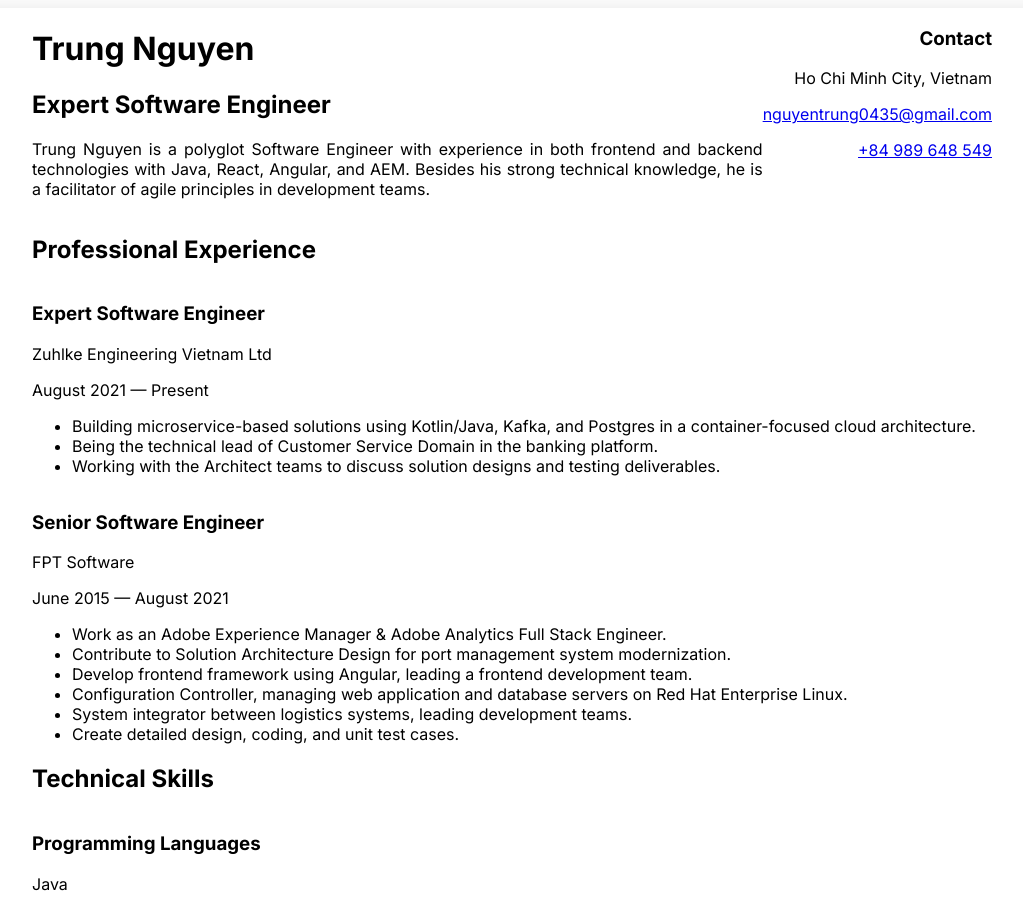
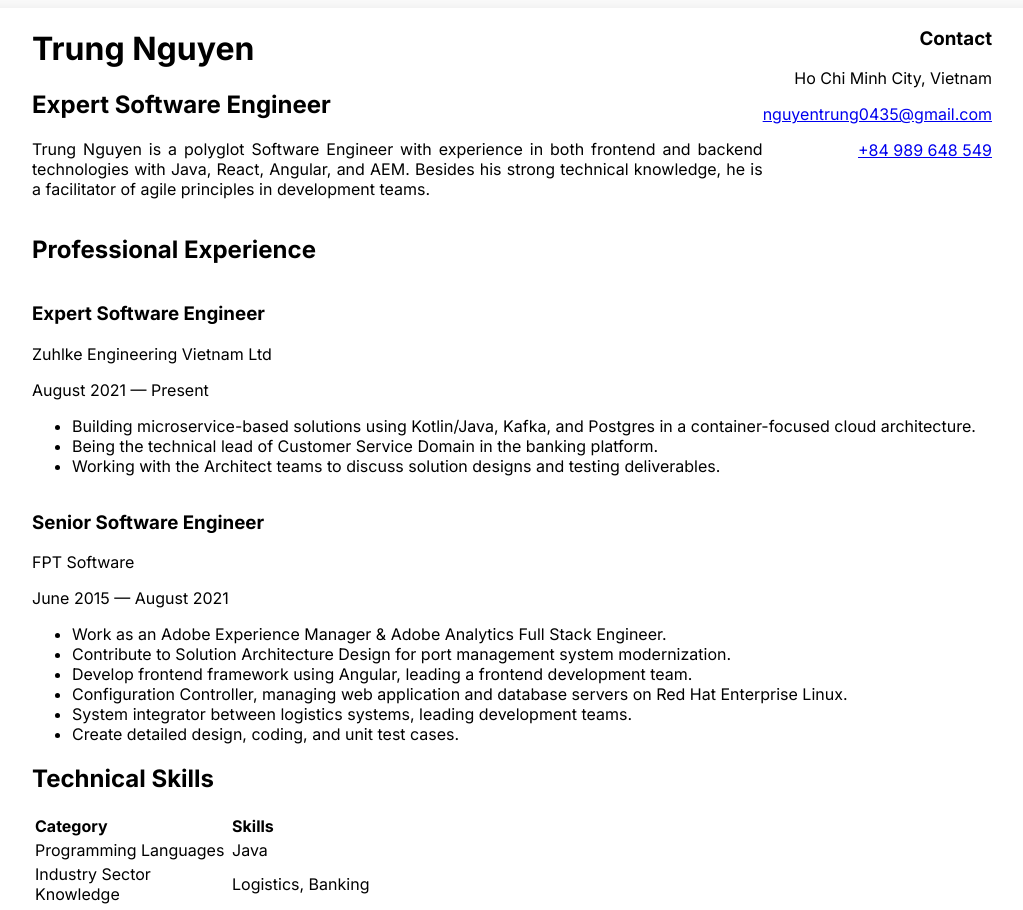
Before and after one commit to trung-t-ng/ttng, a Next.js app: page / in a window 1280 px wide. Shown: the top 910 px of the page, without its empty margins (128-1151 px from the left). Built offline with nearby package versions, Linux system fonts and the light colour scheme.

Commit message:
refactor: update Skills component to use table layout with comma-separated skills

```diff
--- a/src/components/Skills.tsx
+++ b/src/components/Skills.tsx
@@ -24,19 +24,39 @@ export default function Skills() {
   return (
     <section className="bg-white rounded-lg">
       <h2 className="text-2xl font-semibold mb-6">Technical Skills</h2>
-      <div className="grid grid-cols-1 md:grid-cols-2 gap-5">
-        {Object.entries(skillCategories).map(([category, skills]) => (
-          <div key={category} className="p-5 bg-gray-50 rounded-lg">
-            <h3 className="text-lg font-medium mb-3">{category}</h3>
-            <div className="grid grid-cols-2 lg:grid-cols-3 gap-y-2 gap-x-4">
-              {skills.map((skill, index) => (
-                <div key={index} className="text-gray-600">
-                  {skill}
-                </div>
-              ))}
-            </div>
-          </div>
-        ))}
+      <div className="overflow-x-auto">
+        <table className="w-full">
+          <thead>
+            <tr className="bg-gray-50">
+              <th className="text-left py-3 px-4 font-medium text-primary-800">Category</th>
+              <th className="text-left py-3 px-4 font-medium text-primary-800">Skills</th>
+            </tr>
+          </thead>
+          <tbody>
+            {Object.entries(skillCategories).map(([category, skills], index) => (
+              <tr
+                key={category}
+                className={`border-t border-gray-100 hover:bg-gray-50 transition-colors duration-200 ${
+                  index % 2 === 0 ? 'bg-white' : 'bg-gray-50'
+                }`}
+              >
+                <td className="py-4 px-4 font-medium text-primary-800 align-top">{category}</td>
+                <td className="py-4 px-4">
+                  <div className="flex flex-wrap">
+                    {skills.map((skill, skillIndex) => (
+                      <React.Fragment key={skillIndex}>
+                        <span className="text-gray-700 hover:text-primary-800 transition-colors duration-200">
+                          {skill}
+                        </span>
+                        {skillIndex < skills.length - 1 && <span className="text-gray-400">,&nbsp;</span>}
+                      </React.Fragment>
+                    ))}
+                  </div>
+                </td>
+              </tr>
+            ))}
+          </tbody>
+        </table>
       </div>
     </section>
   );
```
